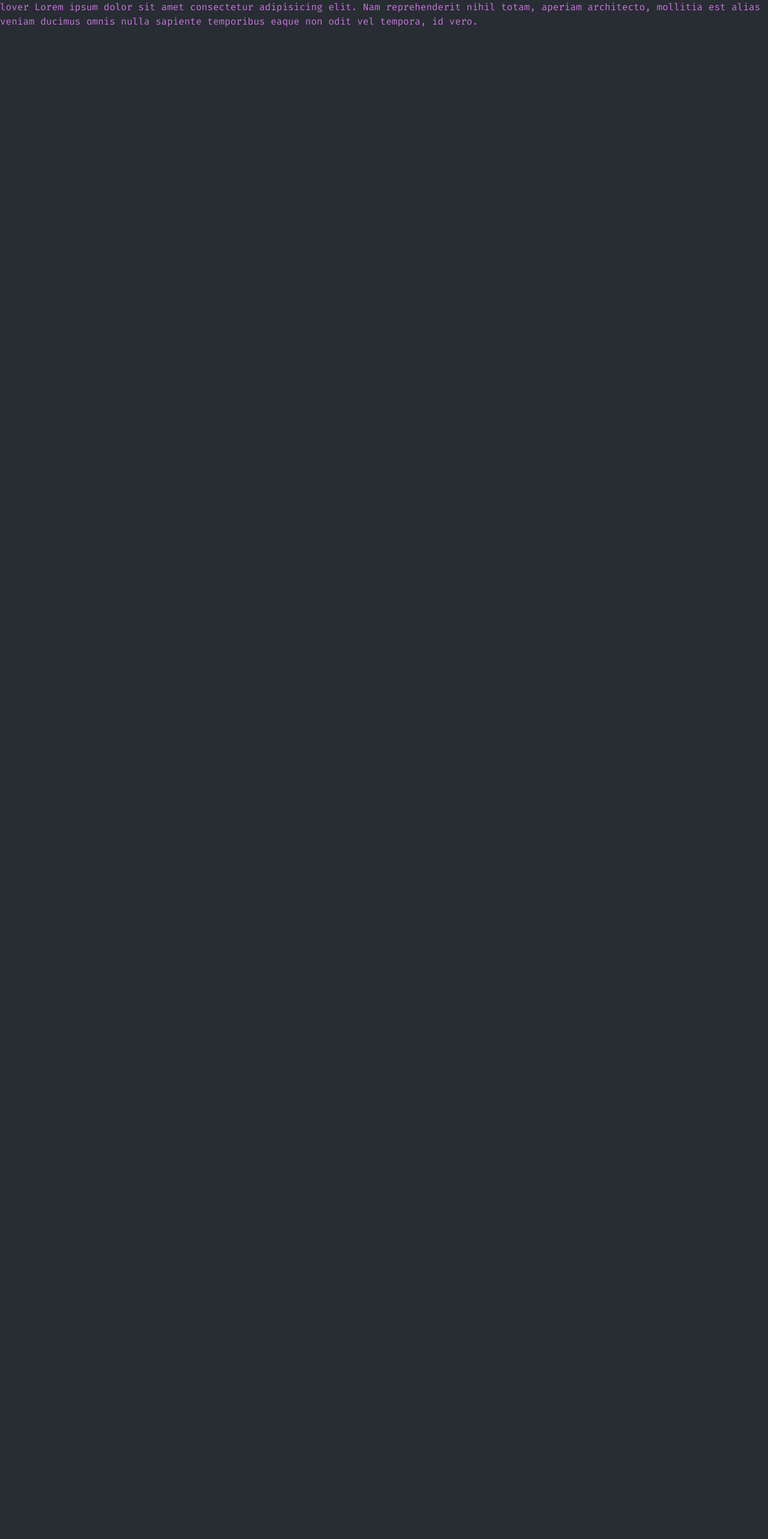
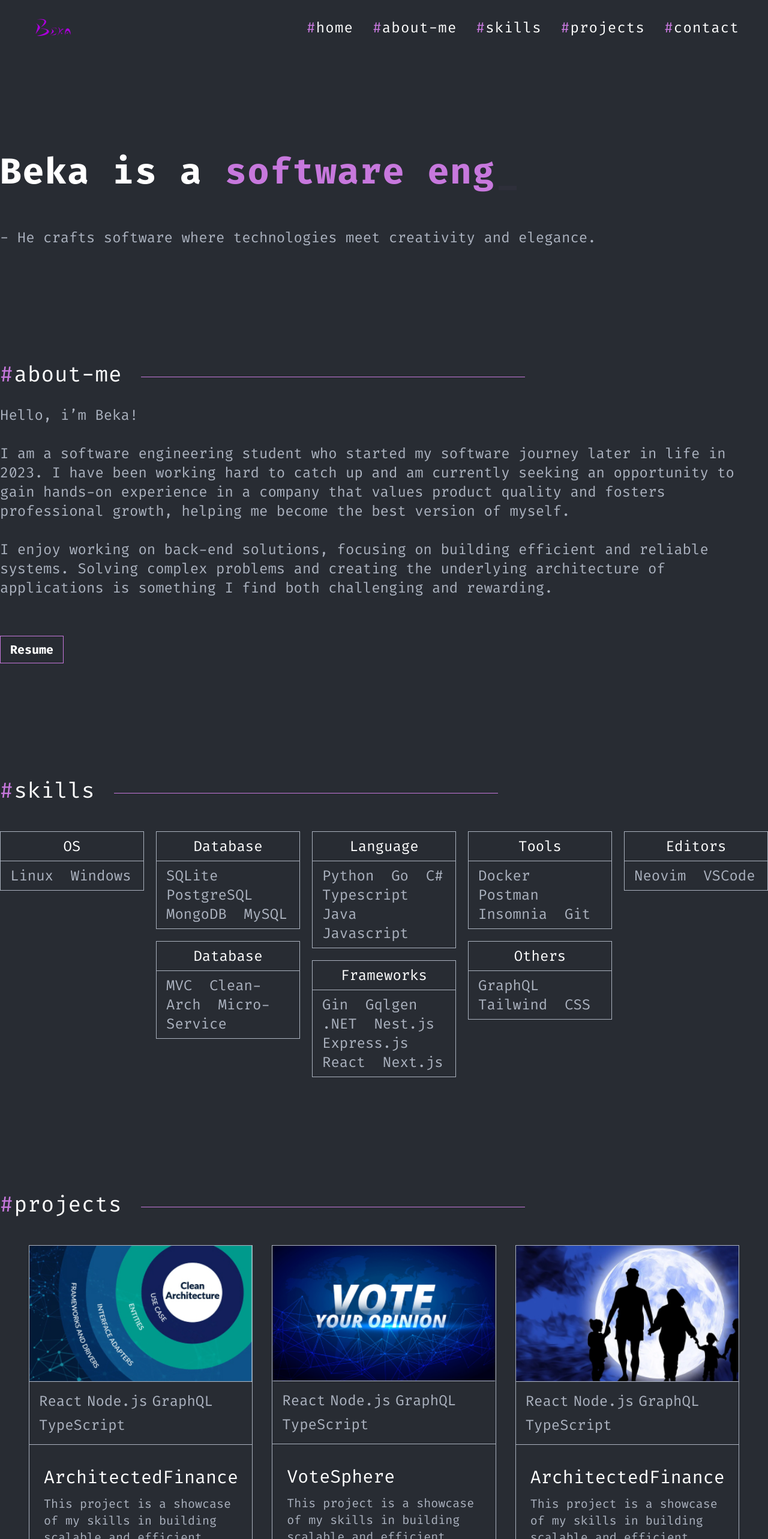
Before and after one commit to beka-birhanu/me, a Next.js app: page / in a window 1280 px wide. Shown: the top 2566 px of the page at 60% size. Before the commit the page ends 800 px from the top, so only its background shows below. Built offline with nearby package versions, Linux system fonts and the light colour scheme.

Commit message:
feat: complete home page with dummy data

```diff
--- a/app/page.tsx
+++ b/app/page.tsx
@@ -1,10 +1,188 @@
+import { ButtonLink } from "@/components/button";
+import { Card } from "@/components/card";
+import { Table } from "@/components/table";
+import { Nav } from "@/components/nav";
+import { Title } from "@/components/title";
+import { Intro } from "@/components/intro";
+import { Fragment } from "react";
+
+const portfolioData = {
+  navItems: [
+    { href: "#home", text: "home" },
+    { href: "#about-me", text: "about-me" },
+    { href: "#skills", text: "skills" },
+    { href: "#projects", text: "projects" },
+    { href: "#contact", text: "contact" },
+  ],
+  logo: {
+    src: "/images/logo.png",
+    alt: "Logo",
+  },
+  aboutMe: {
+    text: `Hello, i’m Beka! <br />
+           <br />I am a software engineering student who started my software
+           journey later in life in 2023. I have been working hard to catch up
+           and am currently seeking an opportunity to gain hands-on experience
+           in a company that values product quality and fosters professional
+           growth, helping me become the best version of myself. <br />
+           <br />I enjoy working on back-end solutions, focusing on building
+           efficient and reliable systems. Solving complex problems and
+           creating the underlying architecture of applications is something I
+           find both challenging and rewarding.`,
+    resumeLink: "/resume.pdf",
+  },
+  skills: {
+    os: ["Linux", "Windows"],
+    databases: ["SQLite", "PostgreSQL", "MongoDB", "MySQL"],
+    architecture: ["MVC", "Clean-Arch", "Micro-Service"],
+    languages: ["Python", "Go", "C#", "Typescript", "Java", "Javascript"],
+    frameworks: [
+      "Gin",
+      "Gqlgen",
+      ".NET",
+      "Nest.js",
+      "Express.js",
+      "React",
+      "Next.js",
+    ],
+    tools: ["Docker", "Postman", "Insomnia", "Git"],
+    others: ["GraphQL", "Tailwind", "CSS"],
+    editors: ["Neovim", "VSCode"],
+  },
+  projects: [
+    {
+      image: { src: "/images/clean-arch.jpg", alt: "Project Thumbnail" },
+      title: "ArchitectedFinance",
+      body: "This project is a showcase of my skills in building scalable and efficient applications.",
+      keywords: ["React", "Node.js", "GraphQL", "TypeScript"],
+      links: [
+        {
+          href: "https://github.com/yourusername/awesome-project",
+          text: "GitHub",
+        },
+        { href: "https://live-demo.com", text: "Demo" },
+      ],
+    },
+    {
+      image: { src: "/images/vote.png", alt: "Project Thumbnail" },
+      title: "VoteSphere",
+      body: "This project is a showcase of my skills in building scalable and efficient applications.",
+      keywords: ["React", "Node.js", "GraphQL", "TypeScript"],
+      links: [
+        {
+          href: "https://github.com/yourusername/awesome-project",
+          text: "GitHub",
+        },
+        { href: "https://live-demo.com", text: "Demo" },
+      ],
+    },
+    {
+      image: { src: "/images/idirr.png", alt: "Project Thumbnail" },
+      title: "ArchitectedFinance",
+      body: "This project is a showcase of my skills in building scalable and efficient applications.",
+      keywords: ["React", "Node.js", "GraphQL", "TypeScript"],
+      links: [
+        {
+          href: "https://github.com/yourusername/awesome-project",
+          text: "GitHub",
+        },
+        { href: "https://live-demo.com", text: "Demo" },
+      ],
+    },
+  ],
+  contact: {
+    text: `I’m interested in internship opportunities. However, if you have
+           other requests or questions, don’t hesitate to contact me.`,
+    socialLinks: [
+      {
+        href: "https://linkedin.com/in/beka-birhanu-atomsa",
+        iconUrl: "/images/icons/linkedin.png",
+      },
+      {
+        href: "https://github.com/yourusername",
+        iconUrl: "/images/icons/github.png",
+      },
+      { href: "mailto:beka@example.com", iconUrl: "/images/icons/email.png" },
+    ],
+  },
+};
+
 export default function Home() {
   return (
-    <div className="text-primary">
-      lover Lorem ipsum dolor sit amet consectetur adipisicing elit. Nam
-      reprehenderit nihil totam, aperiam architecto, mollitia est alias veniam
-      ducimus omnis nulla sapiente temporibus eaque non odit vel tempora, id
-      vero.
-    </div>
+    <Fragment>
+      <Nav items={portfolioData.navItems} logo={portfolioData.logo} />
+      <div className="flex flex-col gap-48 items-start w-full max-w-screen-xl md:mt-64">
+        <Intro />
+        <div>
+          <Title title="about-me" useLine={true} size="large" />
+          <p
+            className="text-secondary text-2xl mt-8 mb-16"
+            dangerouslySetInnerHTML={{ __html: portfolioData.aboutMe.text }}
+          />
+          <ButtonLink
+            href={portfolioData.aboutMe.resumeLink}
+            text="resume"
+            target="_self"
+            isPrimary={true}
+          />
+        </div>
+        <div className="w-full">
+          <Title title="skills" useLine={true} size="large" />
+          <div className="w-full grid grid-cols-5 gap-5 justify-center mt-12">
+            <Table data={portfolioData.skills.os} header="OS" />
+            <div className="flex flex-col gap-5">
+              <Table data={portfolioData.skills.databases} header="Database" />
+              <Table
+                data={portfolioData.skills.architecture}
+                header="Database"
+              />
+            </div>
+            <div className="flex flex-col gap-5">
+              <Table data={portfolioData.skills.languages} header="Language" />
+              <Table
+                data={portfolioData.skills.frameworks}
+                header="Frameworks"
+              />
+            </div>
+            <div className="flex flex-col gap-5">
+              <Table data={portfolioData.skills.tools} header="Tools" />
+              <Table data={portfolioData.skills.others} header="Others" />
+            </div>
+            <Table data={portfolioData.skills.editors} header="Editors" />
+          </div>
+        </div>
+        <div className="w-full">
+          <Title title="projects" useLine={true} size="large" />
+          <div className="grid grid-cols-3 gap-8 mt-12 mx-12">
+            {portfolioData.projects.map((project, index) => (
+              <Card key={index} {...project} />
+            ))}
+          </div>
+        </div>
+        <div className="w-full">
+          <Title title="contact" useLine={true} size="large" />
+          <div className="flex gap-72 text-2xl text-secondary my-12">
+            <p>{portfolioData.contact.text}</p>
+            <div className="border-secondary border-[1px] w-96 p-5">
+              <p>Message me here</p>
+              <div className="flex justify-center mt-5">
+                {portfolioData.contact.socialLinks.map((link, index) => (
+                  <ButtonLink
+                    key={index}
+                    href={link.href}
+                    isPrimary={false}
+                    border={false}
+                    iconUrl={link.iconUrl}
+                  />
+                ))}
+              </div>
+            </div>
+          </div>
+        </div>
+      </div>
+      <footer className="border-t-[1px] border-secondary w-full mt-48 text-center text-secondary text-xl p-12">
+        &copy; Copyright {new Date().getFullYear()}. Made by Beka Birhanu
+      </footer>
+    </Fragment>
   );
 }
```
